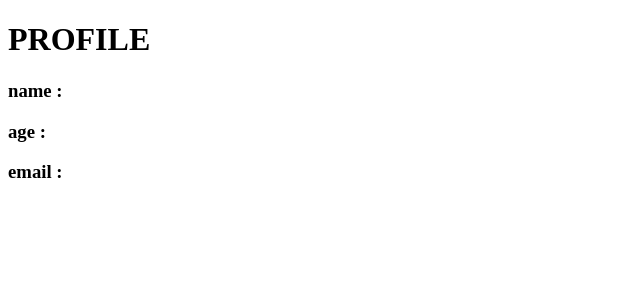
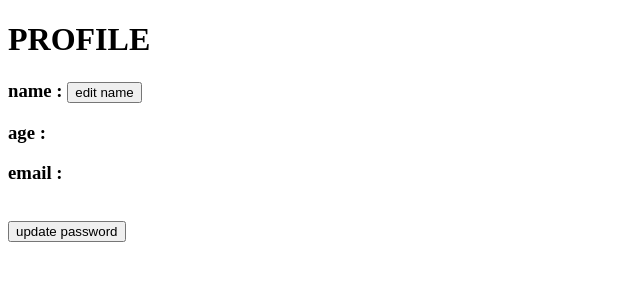
Before and after one commit to sauravnode4/student_hub, a React (Vite) app in the folder clien/: page /profile in a window 1280 px wide. Shown: the top 300 px of the page, without its empty margins (0-640 px from the left). Built offline with nearby package versions, Linux system fonts and the light colour scheme; no server answers; sample sign-in values are in the browser's storage.

Commit message:
update name & password client

```diff
--- a/clien/src/component/Navbar.jsx
+++ b/clien/src/component/Navbar.jsx
@@ -10,7 +10,6 @@ const Navbar = () => {
     const handleLogout=()=>{
         localStorage.removeItem('token');
         toast.success('logout successfully');
-        // dispatch(updateUser({name:"",email:"",age:"",isLogin:false,role:""}));
         setUserDetails({name:"",email:"",age:"",role:""});
         setIsLogin(false);
         navigate('/login');
--- a/clien/src/context/userContext.jsx
+++ b/clien/src/context/userContext.jsx
@@ -1,7 +1,5 @@
 import { createContext, useContext, useState } from "react";
-
 const UserContext=createContext();
-
 export const UserWrapper=({children})=>{
     const [userDetails,setUserDetails]=useState({email:"",name:"",age:"",role:""});
     const [isLogin,setIsLogin]=useState(false);
--- a/clien/src/pages/Login.jsx
+++ b/clien/src/pages/Login.jsx
@@ -19,7 +19,6 @@ const Login = () => {
 
       try {
         const res=await axios.post('http://localhost:3000/api/std/login' , {email:userDetails.email,password:userDetails.password});
-        console.log(res.data);
         localStorage.setItem('token',res.data.token);
          toast.success(res.data.message);
          navigate('/profile')
--- a/clien/src/pages/Profile.jsx
+++ b/clien/src/pages/Profile.jsx
@@ -1,16 +1,17 @@
 import axios from 'axios';
-import React, { useEffect } from 'react'
+import React, { useEffect, useState } from 'react'
 import toast from 'react-hot-toast';
 import { useNavigate } from 'react-router-dom'
 import { useUser } from '../context/userContext';
 
 const Profile = () => {
-  // const {name,email,age}=useSelector((state)=>state.user);
-  // const dispatch=useDispatch();
+  const [edit,setEdit]=useState("");
+  const [name,setName]=useState("");
+  const [password,setPassword]=useState("");
+  const [newPassword,setNewPassword]=useState("");
   const {userDetails,setUserDetails,setIsLogin} =useUser()
   const navigate=useNavigate();
-  useEffect(()=>{
-    const getStdDetails=async()=>{
+  const getStdDetails=async()=>{
       const token=localStorage.getItem('token');
       if(! token) {
         return navigate('/login');
@@ -30,15 +31,79 @@ const Profile = () => {
           navigate('/login');
       }
     }
+  useEffect(()=>{
     getStdDetails();
   },[]);
+
+  const handleUpdateName=async(e)=>{
+    e.preventDefault();
+    try {
+      const token=localStorage.getItem('token');
+      const res=await axios.patch('http://localhost:3000/api/std/updatename',{name}, {
+        headers: {
+          Authorization: `Bearer ${token}`,
+          "Content-Type": "application/json"
+        }
+      });
+
+      toast.success(res.data.message);
+      setEdit("");
+      getStdDetails();
+      setName("");
+    } catch (error) {
+      toast.error(error.response.data.message);
+    }
+  }
+
+  const handleUpdatePassword=async(e)=>{
+    e.preventDefault();
+    try {
+       const token=localStorage.getItem('token');
+      const res=await axios.patch('http://localhost:3000/api/std/updatepassword',{password,newPassword},{
+        headers: {
+          Authorization: `Bearer ${token}`,
+          "Content-Type": "application/json"
+        }
+      });
+
+      toast.success(res.data.message);
+      localStorage.removeItem('token');
+      navigate('/login');
+      setIsLogin(false);
+    } catch (error) {
+      toast.error(error.response.data.message);
+    }finally{
+      setPassword("");
+      setNewPassword("");
+    }
+  }
   return (
     <div>
       <h1>PROFILE</h1>
 
-      <h3>name : {userDetails.name}</h3>
+      <h3>name : {userDetails.name}  <button onClick={()=>setEdit("name")}>edit name</button></h3>
       <h3>age : {userDetails.age}</h3>
       <h3>email : {userDetails.email}</h3>
+
+
+     {
+       edit == 'name' && <form >
+       <input type="text" placeholder='name'  value={name} onChange={(e)=>setName(e.target.value)}/>
+      <input type="submit" value="update name" onClick={handleUpdateName}/>
+     </form>
+     }
+
+     <br/>
+     <button onClick={()=>setEdit("password")}>update password</button>
+     <br/>
+     {
+       edit == 'password' && <form >
+       <input type="text" placeholder='old password'  value={password} onChange={(e)=>setPassword(e.target.value)}/>
+       <input type="text" placeholder='new password'  value={newPassword} onChange={(e)=>setNewPassword(e.target.value)}/>
+      <input type="submit" value="update password" onClick={handleUpdatePassword}/>
+     </form>
+     }
+
     </div>
   )
 }
```
